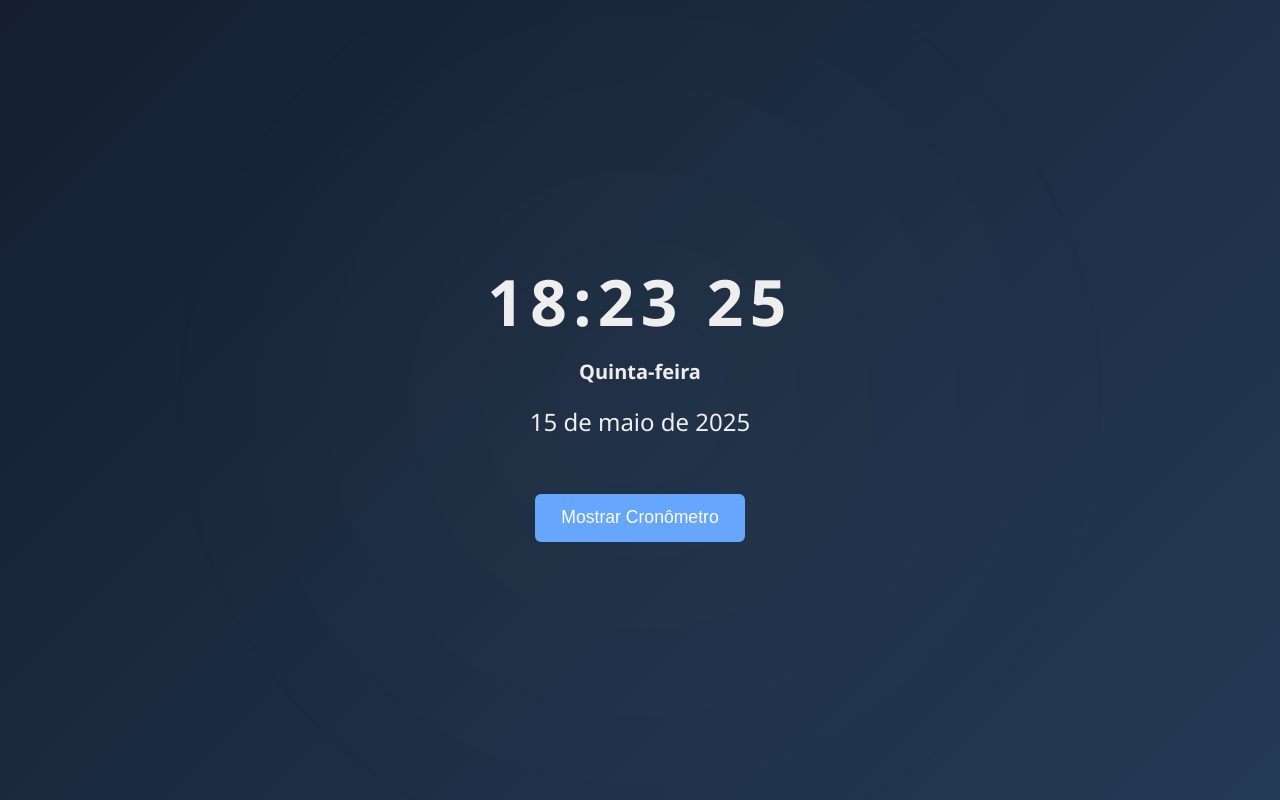
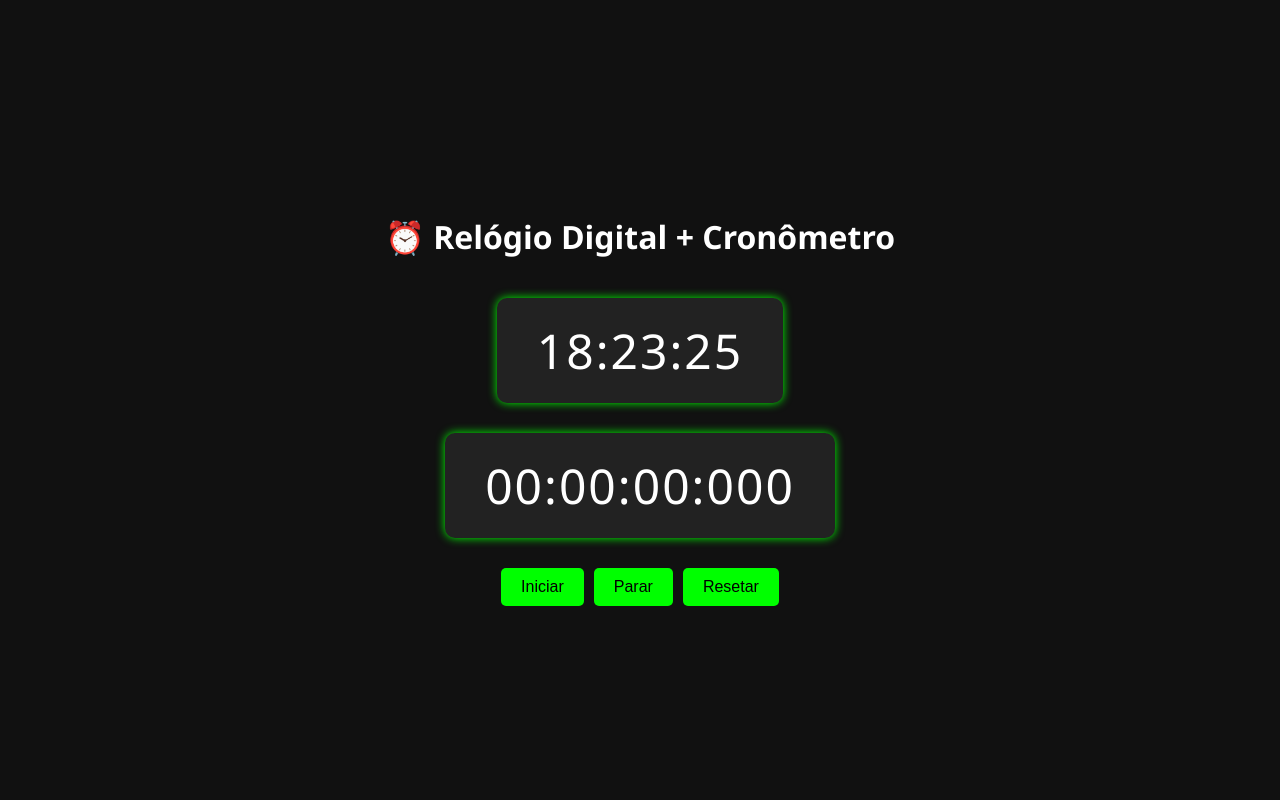
Before and after one commit to FelipeBNogueira/relogio-digital, a plain HTML site: page index.html in a window 1280 px wide. Drawn offline with Linux system fonts and the light colour scheme.

Commit message:
Update index.html

```diff
--- a/index.html
+++ b/index.html
@@ -1,263 +1,114 @@
 <!DOCTYPE html>
 <html lang="pt-BR">
 <head>
-  <meta charset="UTF-8" />
-  <meta name="viewport" content="width=device-width, initial-scale=1" />
-  <title>Relógio Digital Avançado</title>
+  <meta charset="UTF-8">
+  <meta name="viewport" content="width=device-width, initial-scale=1.0">
+  <title>Relógio Digital + Cronômetro</title>
   <style>
-    /* Reset básico */
-    * {
-      margin: 0;
-      padding: 0;
-      box-sizing: border-box;
-    }
-
     body {
-      font-family: 'Segoe UI', Tahoma, Geneva, Verdana, sans-serif;
+      font-family: 'Segoe UI', sans-serif;
+      background-color: #111;
+      color: #fff;
       display: flex;
       flex-direction: column;
       align-items: center;
       justify-content: center;
       height: 100vh;
-      transition: background 0.5s, color 0.5s;
-      background: linear-gradient(135deg, #89f7fe 0%, #66a6ff 100%);
-      color: #222;
+      margin: 0;
     }
-
-    /* Modo escuro */
-    body.dark {
-      background: linear-gradient(135deg, #141e30 0%, #243b55 100%);
-      color: #eee;
+    h1 {
+      margin-bottom: 40px;
+      font-size: 2rem;
     }
-
-    .clock {
-      font-size: 4rem;
-      font-weight: 700;
-      letter-spacing: 0.1em;
-      margin-bottom: 0.2em;
-      font-variant-numeric: tabular-nums;
+    .relogio, .cronometro {
+      font-size: 3rem;
+      background-color: #222;
+      padding: 20px 40px;
+      border-radius: 10px;
+      box-shadow: 0 0 10px #0f0;
+      margin-bottom: 30px;
+      letter-spacing: 2px;
     }
-
-    .blink {
-      opacity: 1;
-      animation: blink 1s steps(2, start) infinite;
-    }
-
-    @keyframes blink {
-      50% {
-        opacity: 0;
-      }
-    }
-
-    .date {
-      font-size: 1.5rem;
-      margin-bottom: 1.5em;
-    }
-
-    .weekday {
-      font-size: 1.25rem;
-      margin-bottom: 1em;
-      font-weight: 600;
-    }
-
-    /* Botão cronômetro */
-    .btn-cronometro {
-      padding: 0.75em 1.5em;
-      font-size: 1.1rem;
-      border: none;
-      border-radius: 6px;
-      background-color: #66a6ff;
-      color: white;
-      cursor: pointer;
-      transition: background-color 0.3s;
-      user-select: none;
-      margin-top: 20px;
-    }
-
-    .btn-cronometro:hover {
-      background-color: #5583d4;
-    }
-
-    /* Container cronômetro */
-    .cronometro-container {
-      margin-top: 20px;
-      font-size: 2rem;
-      font-weight: 600;
-      user-select: none;
-      display: none;
-      flex-direction: column;
-      align-items: center;
+    .botoes {
+      display: flex;
       gap: 10px;
     }
-
-    .cronometro-buttons button {
-      margin: 0 5px;
-      padding: 0.5em 1em;
+    button {
+      padding: 10px 20px;
       font-size: 1rem;
       border: none;
-      border-radius: 4px;
+      border-radius: 5px;
+      background-color: #0f0;
+      color: #000;
       cursor: pointer;
-      background-color: #66a6ff;
-      color: white;
-      transition: background-color 0.3s;
+      transition: 0.2s;
     }
-
-    .cronometro-buttons button:hover {
-      background-color: #5583d4;
-    }
-
-    /* Fundo animado */
-    body::before {
-      content: '';
-      position: fixed;
-      top: 0;
-      left: 0;
-      width: 100vw;
-      height: 100vh;
-      background: radial-gradient(circle at center, rgba(255,255,255,0.15), transparent 70%);
-      pointer-events: none;
-      animation: pulse 6s ease-in-out infinite;
-      z-index: -1;
-    }
-
-    @keyframes pulse {
-      0%, 100% {
-        transform: scale(1);
-        opacity: 0.15;
-      }
-      50% {
-        transform: scale(1.1);
-        opacity: 0.3;
-      }
-    }
-
-    /* Responsivo */
-    @media (max-width: 600px) {
-      .clock {
-        font-size: 3rem;
-      }
-      .date {
-        font-size: 1.2rem;
-      }
-      .weekday {
-        font-size: 1rem;
-      }
-      .btn-cronometro {
-        font-size: 1rem;
-      }
-      .cronometro-container {
-        font-size: 1.5rem;
-      }
+    button:hover {
+      background-color: #0c0;
     }
   </style>
 </head>
 <body>
-  <div class="clock" id="clock">
-    00:00<span class="blink">:</span>00
-  </div>
-  <div class="weekday" id="weekday">Segunda-feira</div>
-  <div class="date" id="date">01 de janeiro de 2025</div>
 
-  <button class="btn-cronometro" id="toggleCronometro">Mostrar Cronômetro</button>
+  <h1>⏰ Relógio Digital + Cronômetro</h1>
 
-  <div class="cronometro-container" id="cronometroContainer">
-    <div id="cronometroDisplay">00:00:00</div>
-    <div class="cronometro-buttons">
-      <button id="startStopCronometro">Iniciar</button>
-      <button id="resetCronometro">Resetar</button>
-    </div>
+  <div class="relogio" id="relogio">--:--:--</div>
+
+  <div class="cronometro" id="cronometro">00:00:00:000</div>
+
+  <div class="botoes">
+    <button onclick="iniciarCronometro()">Iniciar</button>
+    <button onclick="pararCronometro()">Parar</button>
+    <button onclick="resetarCronometro()">Resetar</button>
   </div>
 
   <script>
-    // Função para formatar números com zero à esquerda
-    function pad(number) {
-      return number.toString().padStart(2, '0');
+    // Relógio Digital
+    function atualizarRelogio() {
+      const agora = new Date();
+      const horas = String(agora.getHours()).padStart(2, '0');
+      const minutos = String(agora.getMinutes()).padStart(2, '0');
+      const segundos = String(agora.getSeconds()).padStart(2, '0');
+      document.getElementById('relogio').innerText = `${horas}:${minutos}:${segundos}`;
+    }
+    setInterval(atualizarRelogio, 1000);
+    atualizarRelogio();
+
+    // Cronômetro
+    let startTime;
+    let intervalId;
+    let running = false;
+    let tempoDecorrido = 0;
+
+    function formatarTempo(tempo) {
+      const horas = String(Math.floor(tempo / 3600000)).padStart(2, '0');
+      const minutos = String(Math.floor((tempo % 3600000) / 60000)).padStart(2, '0');
+      const segundos = String(Math.floor((tempo % 60000) / 1000)).padStart(2, '0');
+      const milissegundos = String(tempo % 1000).padStart(3, '0');
+      return `${horas}:${minutos}:${segundos}:${milissegundos}`;
     }
 
-    // Atualiza o relógio e a data
-    function updateClock() {
-      const now = new Date();
-
-      // Hora com segundos piscando
-      let hours = pad(now.getHours());
-      let minutes = pad(now.getMinutes());
-      let seconds = pad(now.getSeconds());
-
-      const blinkColon = now.getSeconds() % 2 === 0 ? ':' : ' ';
-
-      document.getElementById('clock').innerHTML = `${hours}:${minutes}<span class="blink">${blinkColon}</span>${seconds}`;
-
-      // Dias da semana em pt-BR
-      const weekdays = ['Domingo', 'Segunda-feira', 'Terça-feira', 'Quarta-feira', 'Quinta-feira', 'Sexta-feira', 'Sábado'];
-      document.getElementById('weekday').textContent = weekdays[now.getDay()];
-
-      // Data formatada
-      const months = ['janeiro', 'fevereiro', 'março', 'abril', 'maio', 'junho', 'julho', 'agosto', 'setembro', 'outubro', 'novembro', 'dezembro'];
-      const day = now.getDate();
-      const month = months[now.getMonth()];
-      const year = now.getFullYear();
-
-      document.getElementById('date').textContent = `${day} de ${month} de ${year}`;
-
-      // Modo claro/escuro automático
-      if (now.getHours() >= 18 || now.getHours() < 6) {
-        document.body.classList.add('dark');
-      } else {
-        document.body.classList.remove('dark');
-      }
+    function iniciarCronometro() {
+      if (running) return;
+      running = true;
+      startTime = Date.now() - tempoDecorrido;
+      intervalId = setInterval(() => {
+        tempoDecorrido = Date.now() - startTime;
+        document.getElementById('cronometro').innerText = formatarTempo(tempoDecorrido);
+      }, 10);
     }
 
-    // Atualiza o relógio a cada segundo
-    setInterval(updateClock, 1000);
-    updateClock();
-
-    // Cronômetro
-    let cronometroInterval;
-    let cronometroTime = 0;
-    let running = false;
-
-    function formatTime(ms) {
-      const totalSeconds = Math.floor(ms / 1000);
-      const hours = pad(Math.floor(totalSeconds / 3600));
-      const minutes = pad(Math.floor((totalSeconds % 3600) / 60));
-      const seconds = pad(totalSeconds % 60);
-      return `${hours}:${minutes}:${seconds}`;
+    function pararCronometro() {
+      running = false;
+      clearInterval(intervalId);
     }
 
-    document.getElementById('toggleCronometro').addEventListener('click', () => {
-      const container = document.getElementById('cronometroContainer');
-      if (container.style.display === 'flex') {
-        container.style.display = 'none';
-        document.getElementById('toggleCronometro').textContent = 'Mostrar Cronômetro';
-      } else {
-        container.style.display = 'flex';
-        document.getElementById('toggleCronometro').textContent = 'Ocultar Cronômetro';
-      }
-    });
+    function resetarCronometro() {
+      pararCronometro();
+      tempoDecorrido = 0;
+      document.getElementById('cronometro').innerText = "00:00:00:000";
+    }
+  </script>
 
-    document.getElementById('startStopCronometro').addEventListener('click', () => {
-      if (!running) {
-        let startTime = Date.now() - cronometroTime;
-        cronometroInterval = setInterval(() => {
-          cronometroTime = Date.now() - startTime;
-          document.getElementById('cronometroDisplay').textContent = formatTime(cronometroTime);
-        }, 250);
-        running = true;
-        document.getElementById('startStopCronometro').textContent = 'Pausar';
-      } else {
-        clearInterval(cronometroInterval);
-        running = false;
-        document.getElementById('startStopCronometro').textContent = 'Iniciar';
-      }
-    });
-
-    document.getElementById('resetCronometro').addEventListener('click', () => {
-      clearInterval(cronometroInterval);
-      cronometroTime = 0;
-      running = false;
-      document.getElementById('cronometroDisplay').textContent = '00:00:00';
-      document.getElementById('startStopCronometro').textContent = 'Iniciar';
-    });
-  </script>
 </body>
 </html>
```
